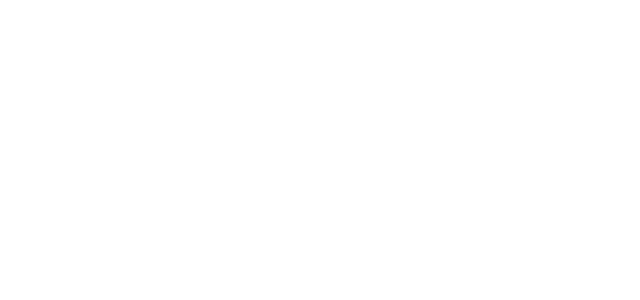
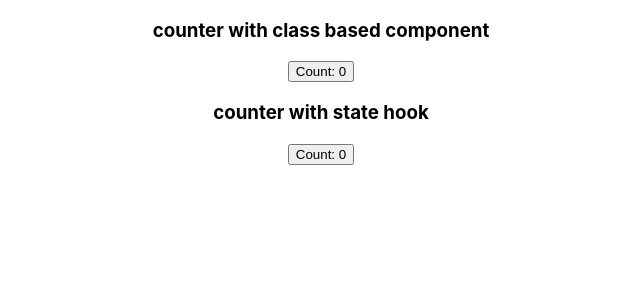
Before and after one commit to osuri/react-hooks, a React (Create React App) app: page / in a window 1280 px wide. Shown: the top 300 px of the page, without its empty margins (319-959 px from the left). Built offline with nearby package versions, Linux system fonts and the light colour scheme.

Commit message:
added counter example for useState hook

```diff
--- a/src/App.js
+++ b/src/App.js
@@ -1,10 +1,12 @@
-
-import './App.css';
+import "./App.css";
+import ClassCounter from "./components/ClassCounter";
+import StateHookCounter from "./components/StateHookCounter";
 
 function App() {
   return (
     <div className="App">
-
+      <ClassCounter />
+      <StateHookCounter />
     </div>
   );
 }
--- /dev/null
+++ b/src/components/ClassCounter.js
@@ -0,0 +1,27 @@
+import React, { Component } from "react";
+
+class ClassCounter extends Component {
+  constructor(props) {
+    super(props);
+
+    this.state = {
+      count: 0,
+    };
+  }
+  incrementCount = () => {
+    this.setState({
+      count: this.state.count + 1,
+    });
+  };
+
+  render() {
+    return (
+      <div>
+        <h3>counter with class based component</h3>
+        <button onClick={this.incrementCount}>Count: {this.state.count}</button>
+      </div>
+    );
+  }
+}
+
+export default ClassCounter;
--- /dev/null
+++ b/src/components/StateHookCounter.js
@@ -0,0 +1,14 @@
+import React, { useState } from "react";
+
+function StateHookCounter() {
+  const [count, setCount] = useState(0);
+
+  return (
+    <div>
+      <h3>counter with state hook</h3>
+      <button onClick={() => setCount(count + 1)}>Count: {count}</button>
+    </div>
+  );
+}
+
+export default StateHookCounter;
```
Also changed, not shown: 1 other file (tests, documents, lock files or other folders).
